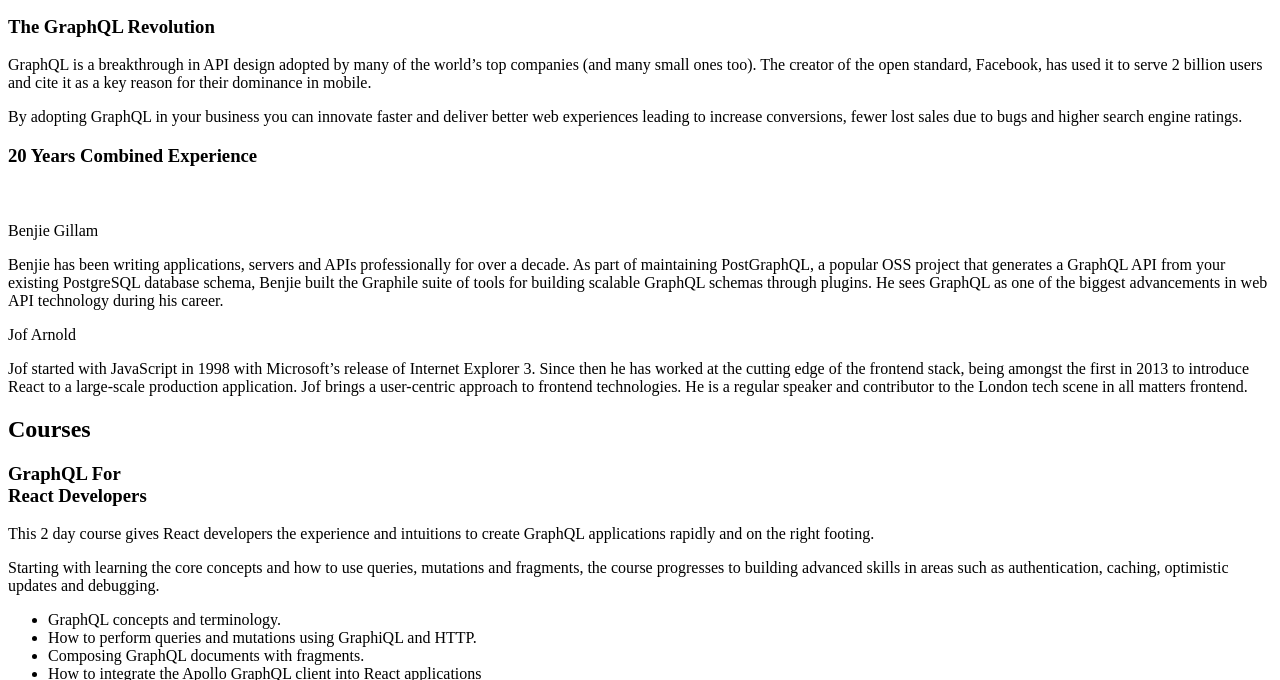
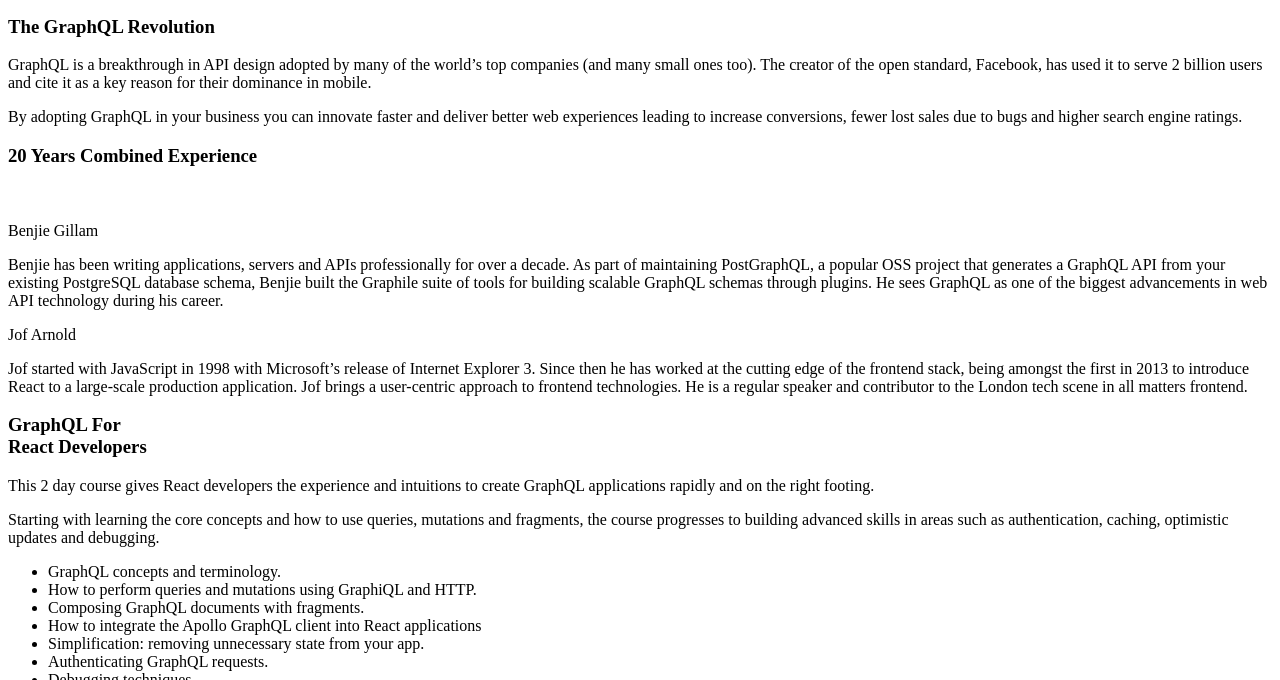
Before and after one commit to GraphQL-Training/graphql-training.github.io, a Gatsby site: page / in a window 1280 px wide. Shown: the part 420-1100 px from the top of the page. Built offline with nearby package versions, Linux system fonts and the light colour scheme; Gatsby itself is replaced by a stand-in of ours.

Commit message:
Remove title. Looks rubbish

```diff
--- a/src/pages/index.js
+++ b/src/pages/index.js
@@ -61,11 +61,6 @@
     <BioSection />
     <section className="bg-almost-black pv6-l pv5">
       <div className="container mw8">
-        <div className="row">
-          <div className="col-xs-12 flex flex-column items-center">
-            <h2 className="ttu tracked-light mb white f3 f2-l">Courses</h2>
-          </div>
-        </div>
         <CourseTitleRow>
           GraphQL For <br />React Developers
         </CourseTitleRow>
```
